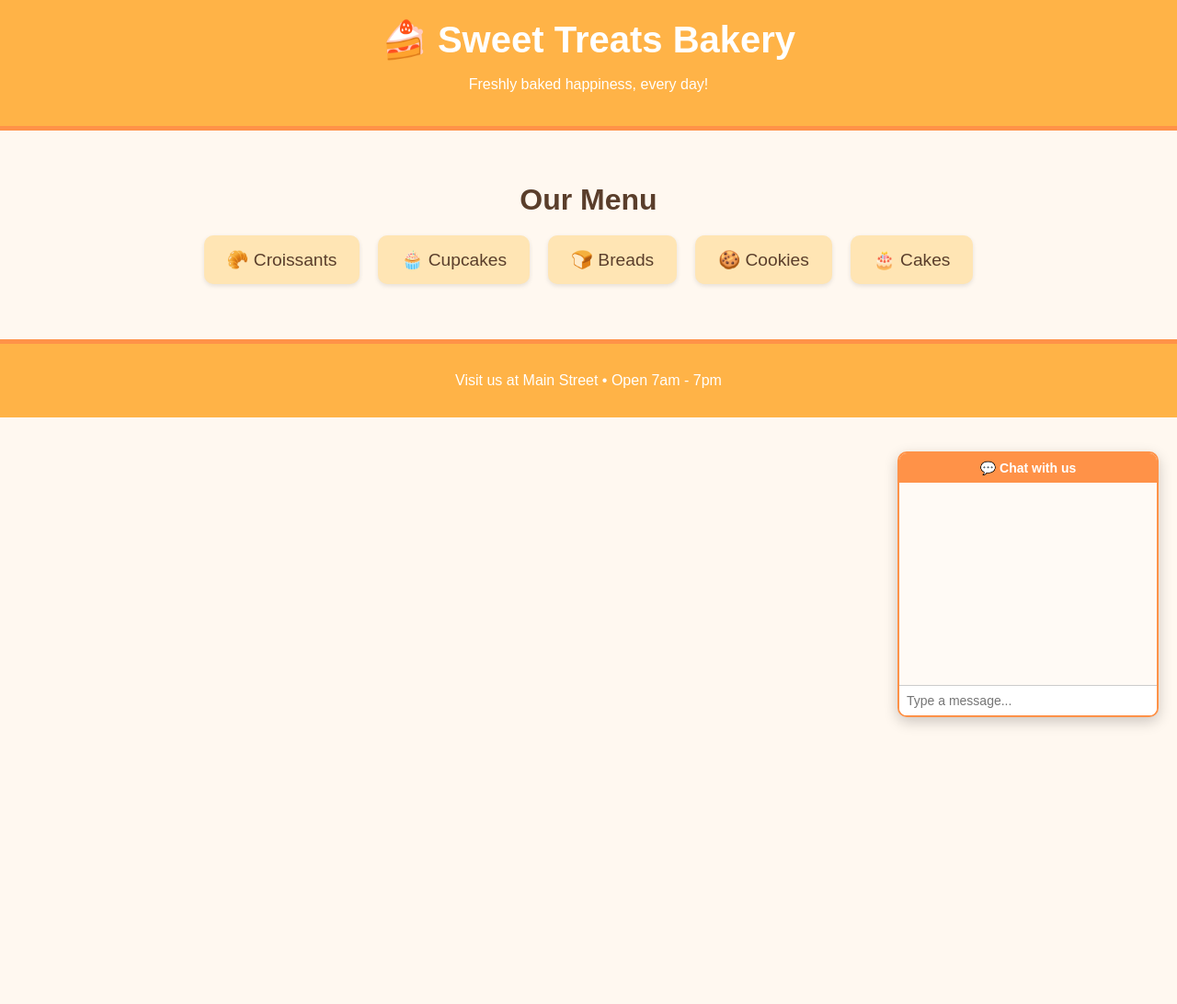
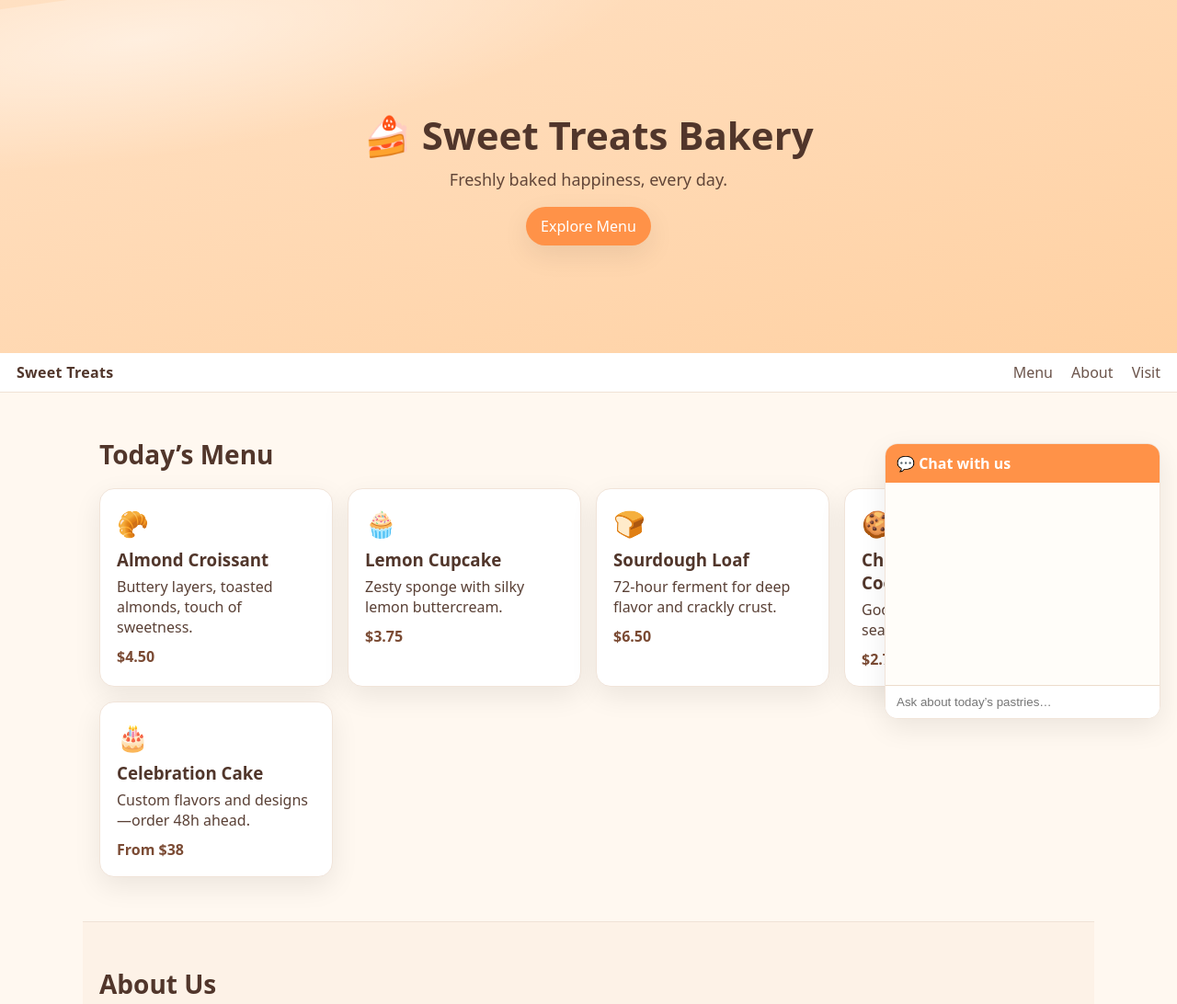
Before and after one commit to ProTmoney2231/bakery-ai, a plain HTML site: page templates/index.html in a window 1280 px wide. Shown: the top 1092 px of the page at 92% size. Before the commit the page ends 800 px from the top, so only its background shows below. Drawn offline with Linux system fonts and the light colour scheme.

Commit message:
Polished bakery site + Flask Procfile + requirements for Render

```diff
--- a/static/style.css
+++ b/static/style.css
@@ -1,99 +1,81 @@
-body {
-    font-family: 'Arial', sans-serif;
-    margin: 0;
-    padding: 0;
-    background: #fff8f0;
-    color: #5a3e2b;
-    text-align: center;
+:root{
+  --bg:#fff8f0;
+  --ink:#51362b;
+  --brand:#ff9248;
+  --brand-dark:#ff7b2a;
+  --card:#fff;
+  --muted:#fdf2e7;
+  --shadow:0 10px 30px rgba(0,0,0,.08);
+}
+*{box-sizing:border-box}
+html,body{margin:0;padding:0}
+body{
+  font-family: ui-sans-serif, system-ui, -apple-system, "Segoe UI", Roboto, Arial, "Apple Color Emoji", "Segoe UI Emoji";
+  background:var(--bg);
+  color:var(--ink);
 }
 
-header {
-    background: #ffb347;
-    padding: 20px;
-    color: white;
-    border-bottom: 5px solid #ff9248;
+.topbar{
+  position:sticky; top:0; z-index:5;
+  display:flex; align-items:center; justify-content:space-between;
+  padding:10px 18px; background:#fff; border-bottom:1px solid #f0e2d6;
 }
+.topbar .brand{font-weight:800; letter-spacing:.3px}
+.topbar a{color:var(--ink); text-decoration:none; margin-left:16px; opacity:.85}
+.topbar a:hover{opacity:1}
 
-header h1 {
-    margin: 0;
-    font-size: 2.5em;
+.hero{
+  height:48vh; min-height:360px;
+  background: linear-gradient( to bottom right, #ffe0c2, #ffd1a3 );
+  position:relative; display:grid; place-items:center; overflow:hidden;
 }
+.hero::after{
+  content:""; position:absolute; inset:-20% -10%;
+  background:
+    radial-gradient(60% 40% at 20% 10%, rgba(255,255,255,.5), transparent 60%),
+    radial-gradient(50% 35% at 80% 0%, rgba(255,255,255,.4), transparent 60%);
+  transform:rotate(-8deg);
+}
+.hero-overlay{
+  position:relative; text-align:center; padding:24px 18px;
+}
+.hero h1{margin:0 0 8px 0; font-size:clamp(28px,4vw,42px)}
+.hero p{margin:0 0 18px 0; font-size:clamp(14px,2.4vw,18px); opacity:.9}
+.btn{
+  display:inline-block; background:var(--brand); color:#fff; text-decoration:none;
+  padding:10px 16px; border-radius:999px; box-shadow:var(--shadow);
+}
+.btn:hover{background:var(--brand-dark)}
 
-.menu {
-    padding: 30px;
+.section{padding:48px 18px; max-width:1100px; margin:0 auto}
+.section h2{font-size:clamp(22px,3.2vw,28px); margin:0 0 18px 0}
+.section.muted{background:var(--muted); border-top:1px solid #f0e2d6; border-bottom:1px solid #f0e2d6}
+
+.grid{
+  display:grid;
+  grid-template-columns: repeat(auto-fit, minmax(220px,1fr));
+  gap:16px;
 }
+.card{
+  background:var(--card); border:1px solid #f1e4d9; border-radius:16px; padding:18px;
+  box-shadow:var(--shadow); text-align:left;
+}
+.card .emoji{font-size:28px; margin-bottom:8px}
+.card h3{margin:4px 0 6px 0}
+.card p{margin:0 0 10px 0; opacity:.95}
+.card .price{font-weight:700; color:#7b4b34}
 
-.menu h2 {
-    font-size: 2em;
-    margin-bottom: 20px;
-}
-
-.items {
-    display: flex;
-    justify-content: center;
-    gap: 20px;
-    flex-wrap: wrap;
-}
-
-.item {
-    background: #ffe5b4;
-    padding: 15px 25px;
-    border-radius: 10px;
-    font-size: 1.2em;
-    box-shadow: 0px 2px 5px rgba(0,0,0,0.1);
-}
-
-footer {
-    background: #ffb347;
-    padding: 15px;
-    color: white;
-    border-top: 5px solid #ff9248;
-    margin-top: 30px;
+footer{
+  text-align:center; padding:18px; border-top:1px solid #f0e2d6; background:#fff; color:#7b4b34
 }
 
 /* Chat bubble */
-#chat-container {
-    position: fixed;
-    bottom: 20px;
-    right: 20px;
-    width: 280px;
-    background: white;
-    border: 2px solid #ff9248;
-    border-radius: 10px;
-    overflow: hidden;
-    font-size: 14px;
-    box-shadow: 0px 5px 15px rgba(0,0,0,0.2);
+#chat{
+  position:fixed; right:18px; bottom:18px; width:300px; background:#fff;
+  border:1px solid #f1e4d9; border-radius:14px; overflow:hidden; box-shadow:var(--shadow)
 }
-
-#chat-header {
-    background: #ff9248;
-    color: white;
-    padding: 8px;
-    font-weight: bold;
-}
-
-#chat-box {
-    height: 200px;
-    overflow-y: auto;
-    padding: 10px;
-    background: #fffaf5;
-    text-align: left;
-}
-
-#user-input {
-    width: 100%;
-    border: none;
-    border-top: 1px solid #ccc;
-    padding: 8px;
-    font-size: 14px;
-}
-
-.user {
-    color: #5a3e2b;
-    margin: 5px 0;
-}
-
-.bot {
-    color: #ff9248;
-    margin: 5px 0;
-}
+#chat-head{background:var(--brand); color:#fff; padding:10px 12px; font-weight:700}
+#chat-log{height:220px; overflow:auto; padding:10px; background:#fffdf9}
+#chat-input{width:100%; border:0; border-top:1px solid #ecdccc; padding:10px 12px; outline:none}
+#chat-log .user{color:#2c241f; margin:6px 0}
+#chat-log .bot{color:var(--brand-dark); margin:6px 0}
--- a/templates/index.html
+++ b/templates/index.html
@@ -1,57 +1,115 @@
 <!DOCTYPE html>
 <html lang="en">
 <head>
-    <meta charset="UTF-8">
+  <meta charset="utf-8" />
+  <meta name="viewport" content="width=device-width, initial-scale=1" />
   <title>Sweet Treats Bakery</title>
-    <link rel="stylesheet" href="/static/style.css">
+  <link rel="stylesheet" href="/static/style.css" />
 </head>
 <body>
-    <header>
+  <header class="hero">
+    <div class="hero-overlay">
       <h1>🍰 Sweet Treats Bakery</h1>
-        <p>Freshly baked happiness, every day!</p>
+      <p>Freshly baked happiness, every day.</p>
+      <a class="btn" href="#menu">Explore Menu</a>
+    </div>
   </header>
 
-    <section class="menu">
-        <h2>Our Menu</h2>
-        <div class="items">
-            <div class="item">🥐 Croissants</div>
-            <div class="item">🧁 Cupcakes</div>
-            <div class="item">🍞 Breads</div>
-            <div class="item">🍪 Cookies</div>
-            <div class="item">🎂 Cakes</div>
+  <nav class="topbar">
+    <div class="brand">Sweet Treats</div>
+    <div class="nav-right">
+      <a href="#menu">Menu</a>
+      <a href="#about">About</a>
+      <a href="#visit">Visit</a>
+    </div>
+  </nav>
+
+  <main>
+    <section id="menu" class="section">
+      <h2>Today’s Menu</h2>
+      <div class="grid">
+        <article class="card">
+          <div class="emoji">🥐</div>
+          <h3>Almond Croissant</h3>
+          <p>Buttery layers, toasted almonds, touch of sweetness.</p>
+          <span class="price">$4.50</span>
+        </article>
+        <article class="card">
+          <div class="emoji">🧁</div>
+          <h3>Lemon Cupcake</h3>
+          <p>Zesty sponge with silky lemon buttercream.</p>
+          <span class="price">$3.75</span>
+        </article>
+        <article class="card">
+          <div class="emoji">🍞</div>
+          <h3>Sourdough Loaf</h3>
+          <p>72-hour ferment for deep flavor and crackly crust.</p>
+          <span class="price">$6.50</span>
+        </article>
+        <article class="card">
+          <div class="emoji">🍪</div>
+          <h3>Chocolate Chunk Cookie</h3>
+          <p>Gooey center, crisp edges, sea-salt finish.</p>
+          <span class="price">$2.75</span>
+        </article>
+        <article class="card">
+          <div class="emoji">🎂</div>
+          <h3>Celebration Cake</h3>
+          <p>Custom flavors and designs—order 48h ahead.</p>
+          <span class="price">From $38</span>
+        </article>
       </div>
     </section>
 
+    <section id="about" class="section muted">
+      <h2>About Us</h2>
+      <p>Family-owned since 1998. We mill select grains, proof slowly, and bake in small batches for peak flavor.</p>
+    </section>
+
+    <section id="visit" class="section">
+      <h2>Visit</h2>
+      <p>Main Street • Open daily 7am–7pm</p>
+    </section>
+  </main>
+
   <footer>
-        <p>Visit us at Main Street • Open 7am - 7pm</p>
+    © <span id="year"></span> Sweet Treats Bakery · Made with love
   </footer>
 
   <!-- Chat Bubble -->
-    <div id="chat-container">
-        <div id="chat-header">💬 Chat with us</div>
-        <div id="chat-box"></div>
-        <input type="text" id="user-input" placeholder="Type a message...">
+  <div id="chat">
+    <div id="chat-head">💬 Chat with us</div>
+    <div id="chat-log"></div>
+    <input id="chat-input" placeholder="Ask about today’s pastries…" />
   </div>
 
   <script>
-        const chatBox = document.getElementById("chat-box");
-        const userInput = document.getElementById("user-input");
-
-        userInput.addEventListener("keypress", async (e) => {
-            if (e.key === "Enter" && userInput.value.trim() !== "") {
-                const message = userInput.value;
-                chatBox.innerHTML += "<div class='user'>You: " + message + "</div>";
-                userInput.value = "";
-
-                const response = await fetch("/chat", {
+    document.getElementById("year").textContent = new Date().getFullYear();
+    const log = document.getElementById("chat-log");
+    const input = document.getElementById("chat-input");
+    function add(role, text){
+      const div = document.createElement("div");
+      div.className = role;
+      div.textContent = text;
+      log.appendChild(div);
+      log.scrollTop = log.scrollHeight;
+    }
+    input.addEventListener("keypress", async (e)=>{
+      if (e.key === "Enter" && input.value.trim()){
+        const message = input.value.trim();
+        add("user", "You: " + message);
+        input.value = "";
+        try{
+          const res = await fetch("/chat", {
             method: "POST",
             headers: { "Content-Type": "application/json" },
             body: JSON.stringify({ message })
           });
-
-                const data = await response.json();
-                chatBox.innerHTML += "<div class='bot'>Bakery Bot: " + data.reply + "</div>";
-                chatBox.scrollTop = chatBox.scrollHeight;
+          const data = await res.json();
+          add("bot", "Bakery Bot: " + (data.reply || "Sorry, I didn’t catch that."));
+        }catch(err){
+          add("bot", "Bakery Bot: Oops—network hiccup. Try again!");
+        }
       }
     });
   </script>
```
Also changed, not shown: requirements.txt, 2 other files. Lines whose indentation alone changed are shown as unchanged.
